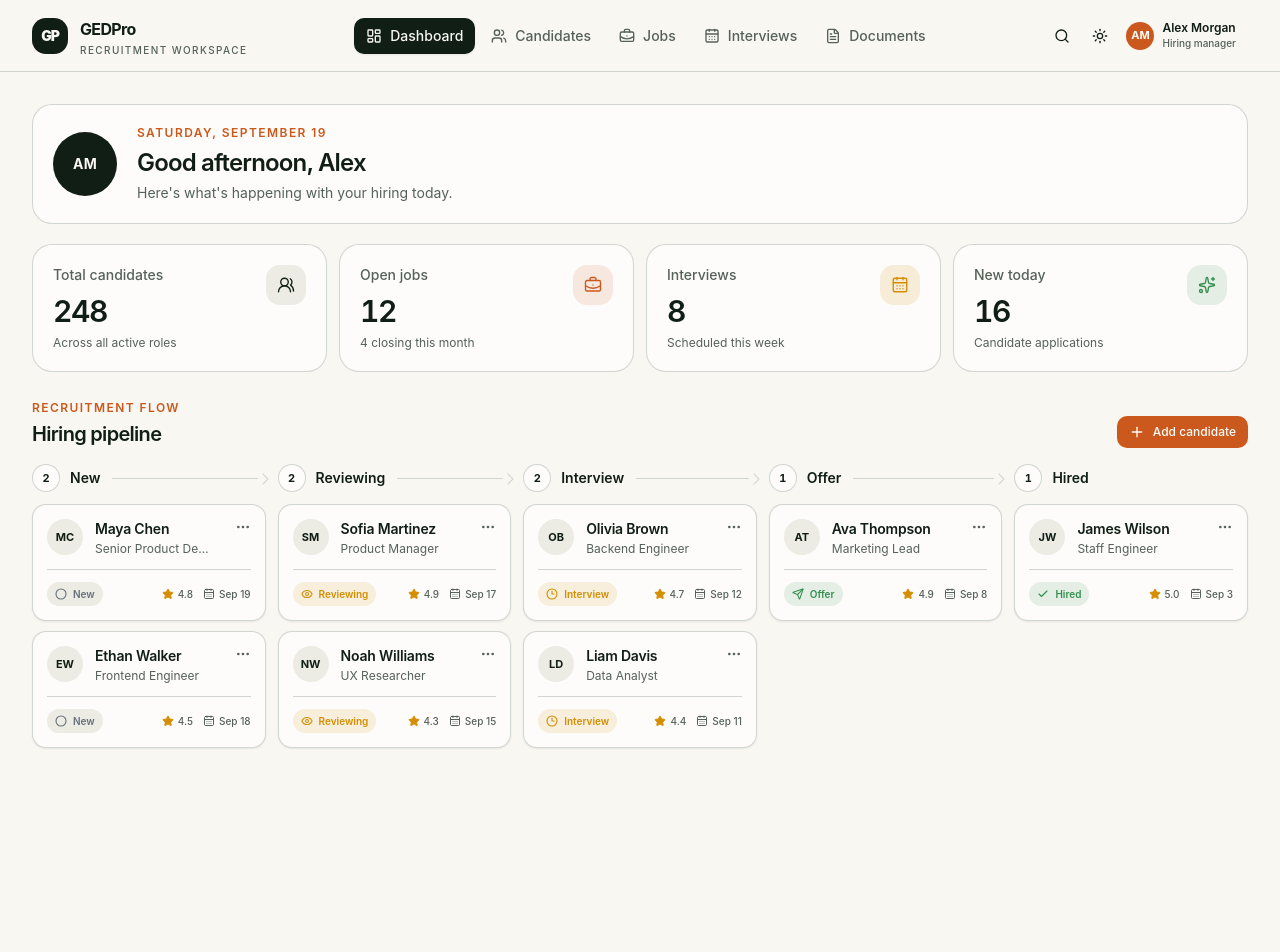
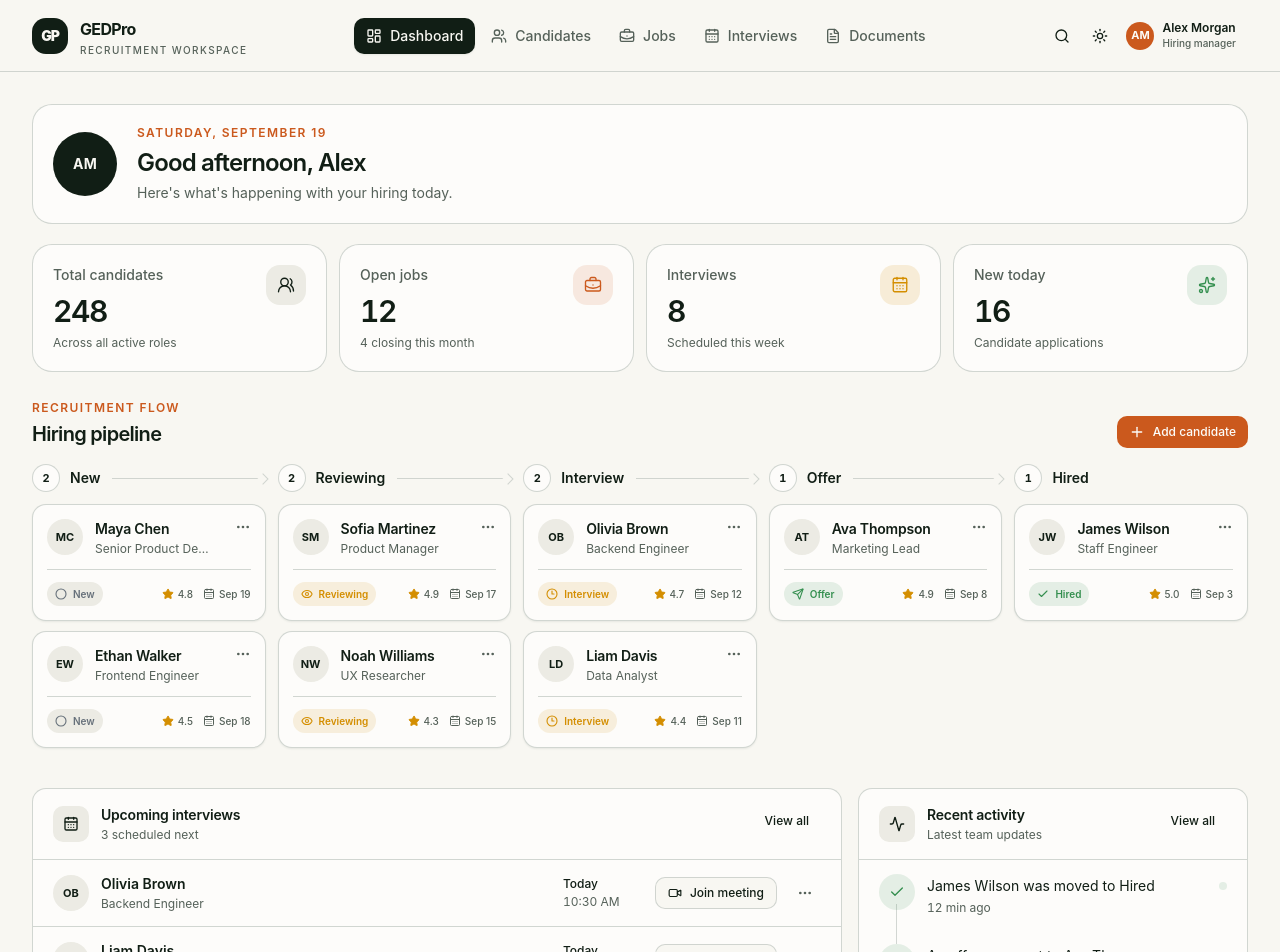
Before and after one commit to Abdelilah-Ajjouqa/gedpro_2, a Next.js app in the folder apps/web/: page / in a window 1280 px wide. Shown: the top 952 px of the page. Before the commit the page ends 800 px from the top, so only its background shows below. Built offline with nearby package versions, Linux system fonts and the light colour scheme.

Commit message:
feat(web): add interviews and activity panels

```diff
--- a/apps/web/src/app/page.tsx
+++ b/apps/web/src/app/page.tsx
@@ -1,12 +1,14 @@
 import { AppShell } from '@/components/app-shell/app-shell';
 import { DashboardSummary } from '@/components/dashboard/dashboard-summary';
+import { DashboardPanels } from '@/components/dashboard-panels/dashboard-panels';
 import { HiringPipeline } from '@/components/pipeline/hiring-pipeline';
-import { getDashboardData, getPipelineData } from '@/data';
+import { getDashboardData, getDashboardPanelsData, getPipelineData } from '@/data';
 
 export default async function Home() {
-  const [dashboardData, pipelineData] = await Promise.all([
+  const [dashboardData, pipelineData, panelsData] = await Promise.all([
     getDashboardData(),
     getPipelineData(),
+    getDashboardPanelsData(),
   ]);
 
   return (
@@ -14,6 +16,7 @@ export default async function Home() {
       <main className="px-4 py-5 sm:px-6 sm:py-6 lg:px-8 lg:py-8">
         <DashboardSummary data={dashboardData} />
         <HiringPipeline stages={pipelineData} />
+        <DashboardPanels data={panelsData} />
       </main>
     </AppShell>
   );
--- /dev/null
+++ b/apps/web/src/components/dashboard-panels/activity-item.tsx
@@ -0,0 +1,38 @@
+import { CalendarPlus2, Check, Send, UserPlus } from 'lucide-react';
+
+import { cn } from '@/lib/utils';
+import type { ActivityEvent } from '@/types';
+
+const activityConfig = {
+  'candidate-added': UserPlus,
+  'interview-scheduled': CalendarPlus2,
+  'offer-sent': Send,
+  'candidate-hired': Check,
+} satisfies Record<ActivityEvent['type'], typeof Check>;
+
+const toneClasses = {
+  neutral: 'bg-status-neutral/12 text-status-neutral',
+  warning: 'bg-status-warning/12 text-status-warning',
+  success: 'bg-status-success/12 text-status-success',
+  danger: 'bg-status-danger/12 text-status-danger',
+} satisfies Record<ActivityEvent['tone'], string>;
+
+function ActivityItem({ event, isLast }: { event: ActivityEvent; isLast: boolean }) {
+  const Icon = activityConfig[event.type];
+
+  return (
+    <li className="relative flex gap-3 px-4 py-3.5 sm:px-5">
+      {!isLast ? <span className="absolute bottom-[-0.875rem] left-[2.05rem] top-11 w-px bg-border sm:left-[2.3rem]" aria-hidden="true" /> : null}
+      <span className={cn('relative z-10 grid size-9 shrink-0 place-items-center rounded-full', toneClasses[event.tone])}>
+        <Icon className="size-4" aria-hidden="true" />
+      </span>
+      <div className="min-w-0 flex-1 pt-0.5">
+        <p className="text-sm leading-5">{event.description}</p>
+        <p className="mt-1 text-xs tabular-nums text-muted-foreground">{event.timestamp}</p>
+      </div>
+      <span className={cn('mt-2 size-2 shrink-0 rounded-full', toneClasses[event.tone])} aria-label={`${event.tone} status`} />
+    </li>
+  );
+}
+
+export { ActivityItem };
--- /dev/null
+++ b/apps/web/src/components/dashboard-panels/dashboard-panels.tsx
@@ -0,0 +1,14 @@
+import { RecentActivity } from '@/components/dashboard-panels/recent-activity';
+import { UpcomingInterviews } from '@/components/dashboard-panels/upcoming-interviews';
+import type { DashboardPanelsData } from '@/types';
+
+function DashboardPanels({ data }: { data: DashboardPanelsData }) {
+  return (
+    <div className="mt-7 grid items-start gap-4 xl:grid-cols-[minmax(0,1.35fr)_minmax(340px,0.65fr)]">
+      <UpcomingInterviews interviews={data.interviews} />
+      <RecentActivity activity={data.activity} />
+    </div>
+  );
+}
+
+export { DashboardPanels };
--- /dev/null
+++ b/apps/web/src/components/dashboard-panels/interview-row.tsx
@@ -0,0 +1,52 @@
+import { Building2, MoreHorizontal, Phone, Video } from 'lucide-react';
+
+import { Button } from '@/components/ui/button';
+import { DropdownMenu, DropdownMenuContent, DropdownMenuItem, DropdownMenuTrigger } from '@/components/ui/dropdown-menu';
+import type { Interview } from '@/types';
+
+const meetingConfig = {
+  video: { label: 'Join meeting', icon: Video },
+  phone: { label: 'Call candidate', icon: Phone },
+  onsite: { label: 'View details', icon: Building2 },
+} satisfies Record<Interview['meetingType'], { label: string; icon: typeof Video }>;
+
+function InterviewRow({ interview }: { interview: Interview }) {
+  const fullName = `${interview.candidate.firstName} ${interview.candidate.lastName}`;
+  const initials = `${interview.candidate.firstName[0]}${interview.candidate.lastName[0]}`;
+  const meeting = meetingConfig[interview.meetingType];
+  const MeetingIcon = meeting.icon;
+
+  return (
+    <li className="flex flex-wrap items-center gap-3 px-4 py-3.5 sm:flex-nowrap sm:px-5">
+      <span className="grid size-9 shrink-0 place-items-center rounded-full bg-secondary text-[11px] font-bold text-secondary-foreground" aria-label={`${fullName} initials`}>
+        {initials}
+      </span>
+      <div className="min-w-0 flex-1">
+        <p className="truncate text-sm font-semibold" title={fullName}>{fullName}</p>
+        <p className="mt-0.5 truncate text-xs text-muted-foreground" title={interview.candidate.role}>{interview.candidate.role}</p>
+      </div>
+      <div className="ml-12 min-w-20 sm:ml-0">
+        <p className="text-xs font-medium">{interview.scheduledFor}</p>
+        <p className="mt-0.5 text-xs tabular-nums text-muted-foreground">{interview.timeLabel}</p>
+      </div>
+      <Button variant="outline" size="sm" aria-label={`${meeting.label} with ${fullName}`}>
+        <MeetingIcon className="size-3.5" aria-hidden="true" />
+        <span className="hidden lg:inline">{meeting.label}</span>
+      </Button>
+      <DropdownMenu>
+        <DropdownMenuTrigger asChild>
+          <Button variant="ghost" size="icon" className="size-8 text-muted-foreground" aria-label={`More interview actions for ${fullName}`}>
+            <MoreHorizontal className="size-4" aria-hidden="true" />
+          </Button>
+        </DropdownMenuTrigger>
+        <DropdownMenuContent align="end">
+          <DropdownMenuItem>Reschedule interview</DropdownMenuItem>
+          <DropdownMenuItem>View candidate</DropdownMenuItem>
+          <DropdownMenuItem>Cancel interview</DropdownMenuItem>
+        </DropdownMenuContent>
+      </DropdownMenu>
+    </li>
+  );
+}
+
+export { InterviewRow };
--- /dev/null
+++ b/apps/web/src/components/dashboard-panels/panel-header.tsx
@@ -0,0 +1,28 @@
+import type { LucideIcon } from 'lucide-react';
+import type { ReactNode } from 'react';
+
+type PanelHeaderProps = {
+  title: string;
+  description: string;
+  icon: LucideIcon;
+  action?: ReactNode;
+};
+
+function PanelHeader({ title, description, icon: Icon, action }: PanelHeaderProps) {
+  return (
+    <header className="flex items-start justify-between gap-4 border-b border-border px-4 py-4 sm:px-5">
+      <div className="flex min-w-0 items-center gap-3">
+        <span className="grid size-9 shrink-0 place-items-center rounded-md bg-secondary text-secondary-foreground">
+          <Icon className="size-4" aria-hidden="true" />
+        </span>
+        <div className="min-w-0">
+          <h2 className="text-sm font-semibold tracking-[-0.015em]">{title}</h2>
+          <p className="mt-0.5 text-xs text-muted-foreground">{description}</p>
+        </div>
+      </div>
+      {action}
+    </header>
+  );
+}
+
+export { PanelHeader };
--- /dev/null
+++ b/apps/web/src/components/dashboard-panels/recent-activity.tsx
@@ -0,0 +1,20 @@
+import { Activity } from 'lucide-react';
+
+import { ActivityItem } from '@/components/dashboard-panels/activity-item';
+import { PanelHeader } from '@/components/dashboard-panels/panel-header';
+import { Button } from '@/components/ui/button';
+import type { ActivityEvent } from '@/types';
+
+function RecentActivity({ activity }: { activity: ActivityEvent[] }) {
+  return (
+    <section className="overflow-hidden rounded-lg border border-border bg-card" aria-labelledby="recent-activity-heading">
+      <PanelHeader title="Recent activity" description="Latest team updates" icon={Activity} action={<Button variant="ghost" size="sm">View all</Button>} />
+      <h2 id="recent-activity-heading" className="sr-only">Recent activity</h2>
+      <ol>
+        {activity.map((event, index) => <ActivityItem key={event.id} event={event} isLast={index === activity.length - 1} />)}
+      </ol>
+    </section>
+  );
+}
+
+export { RecentActivity };
--- /dev/null
+++ b/apps/web/src/components/dashboard-panels/upcoming-interviews.tsx
@@ -0,0 +1,25 @@
+import { CalendarDays } from 'lucide-react';
+
+import { InterviewRow } from '@/components/dashboard-panels/interview-row';
+import { PanelHeader } from '@/components/dashboard-panels/panel-header';
+import { Button } from '@/components/ui/button';
+import type { Interview } from '@/types';
+
+function UpcomingInterviews({ interviews }: { interviews: Interview[] }) {
+  return (
+    <section className="overflow-hidden rounded-lg border border-border bg-card" aria-labelledby="upcoming-interviews-heading">
+      <PanelHeader
+        title="Upcoming interviews"
+        description={`${interviews.length} scheduled next`}
+        icon={CalendarDays}
+        action={<Button variant="ghost" size="sm">View all</Button>}
+      />
+      <h2 id="upcoming-interviews-heading" className="sr-only">Upcoming interviews</h2>
+      <ul className="divide-y divide-border">
+        {interviews.map((interview) => <InterviewRow key={interview.id} interview={interview} />)}
+      </ul>
+    </section>
+  );
+}
+
+export { UpcomingInterviews };
```
